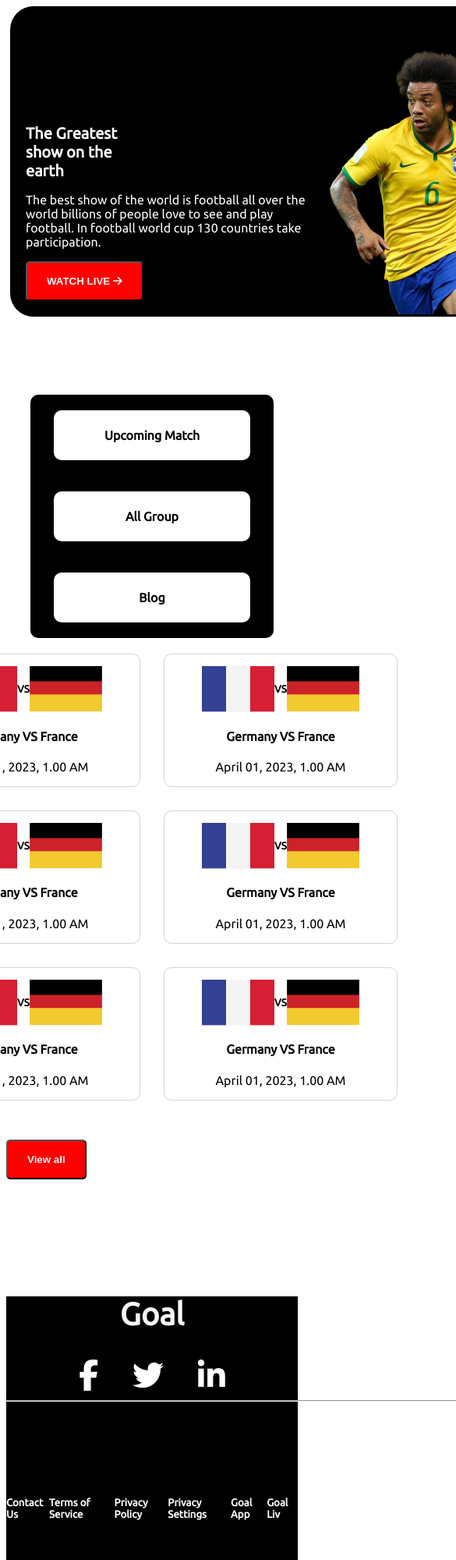
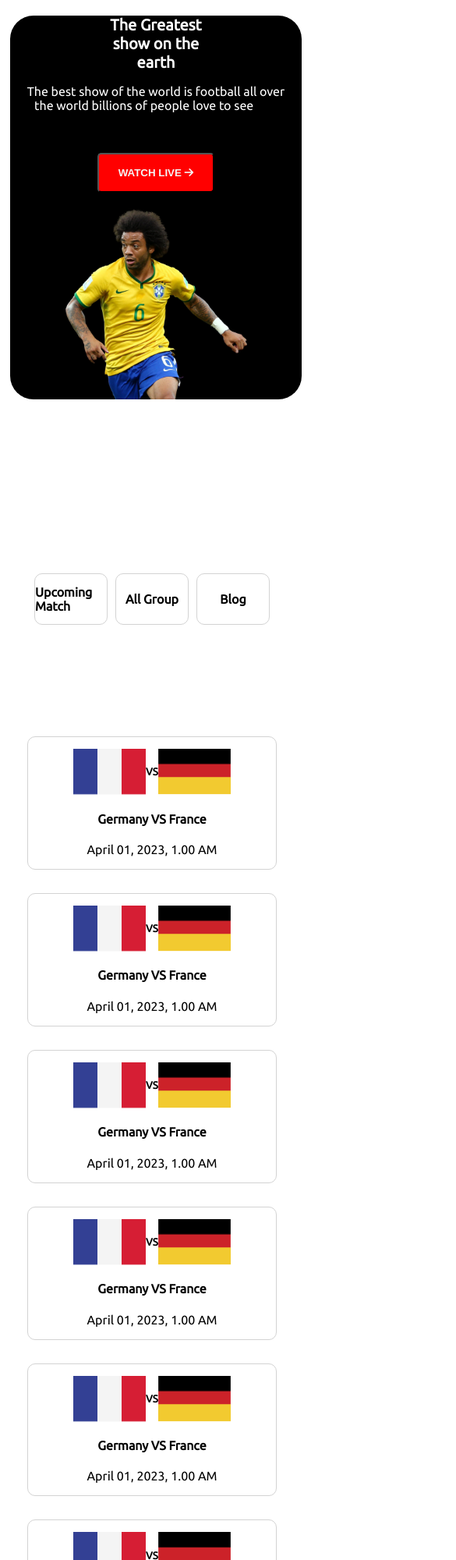
Before and after one commit to zami26/2nd-assignment, a plain HTML site: page second-index.html in a window 390 px wide. Shown: the top 2000 px of the page at 78% size, 585 px wide, since content can reach past the window. Drawn offline with Linux system fonts and the light colour scheme.

Commit message:
last commit

```diff
--- a/css/second-style.css
+++ b/css/second-style.css
@@ -34,3 +34,10 @@
         visibility: visible;
     }
 }
+
+@media screen and (max-width:390px) {
+    .blog-items {
+        display: grid;
+        grid-template-columns: repeat(1, 320px);
+    }
+}
--- a/css/style.css
+++ b/css/style.css
@@ -134,7 +134,7 @@ body {
 }
 
 hr {
-    width: 1320px;
+    width: 80%;
 
 }
 
@@ -194,6 +194,16 @@ hr {
         width: 100%;
     }
 
+    .menu {
+        background-color: white;
+        display: flex;
+
+    }
+
+    .menu-item {
+        border: 1px solid lightgray;
+    }
+
     .blog-items {
         margin-top: 20px;
         display: grid;
@@ -205,6 +215,48 @@ hr {
     }
 
     hr {
-        width: 780px;
+        width: 80%;
     }
 }
+
+/* responsive for phone */
+@media screen and (max-width:390px) {
+    .header-div {
+        height: 492px;
+        width: 100%;
+        display: block;
+        text-align: center;
+
+    }
+
+
+
+    #hidden {
+        visibility: hidden;
+    }
+
+    #head-img {
+        height: 245px;
+        width: 233px;
+        ;
+    }
+
+    .blog-items {
+        display: grid;
+        grid-template-columns: repeat(1, 320px);
+    }
+
+    hr {
+        width: 80%;
+    }
+
+    .footer {
+        height: 410px;
+    }
+
+    .footer-text {
+        display: block;
+        text-align: center;
+        margin-top: 20px;
+    }
+}
--- a/second-index.html
+++ b/second-index.html
@@ -24,8 +24,9 @@
                     show on the <br>
                     earth</h1>
                 <p id="head-text">
-                    The best show of the world is football all over the world billions of people love to see and play
-                    football. In football world cup 130 countries take participation.
+                    The best show of the world is football all over the world billions of people love to see<span
+                        id="hidden"> and play
+                        football. In football world cup 130 countries take participation. </span>
                 </p>
                 <button class="button">WATCH LIVE <span class="fa fa-arrow-right"></span></button>
             </div>
```
Also changed, not shown: index.html (+4 -2 lines).
